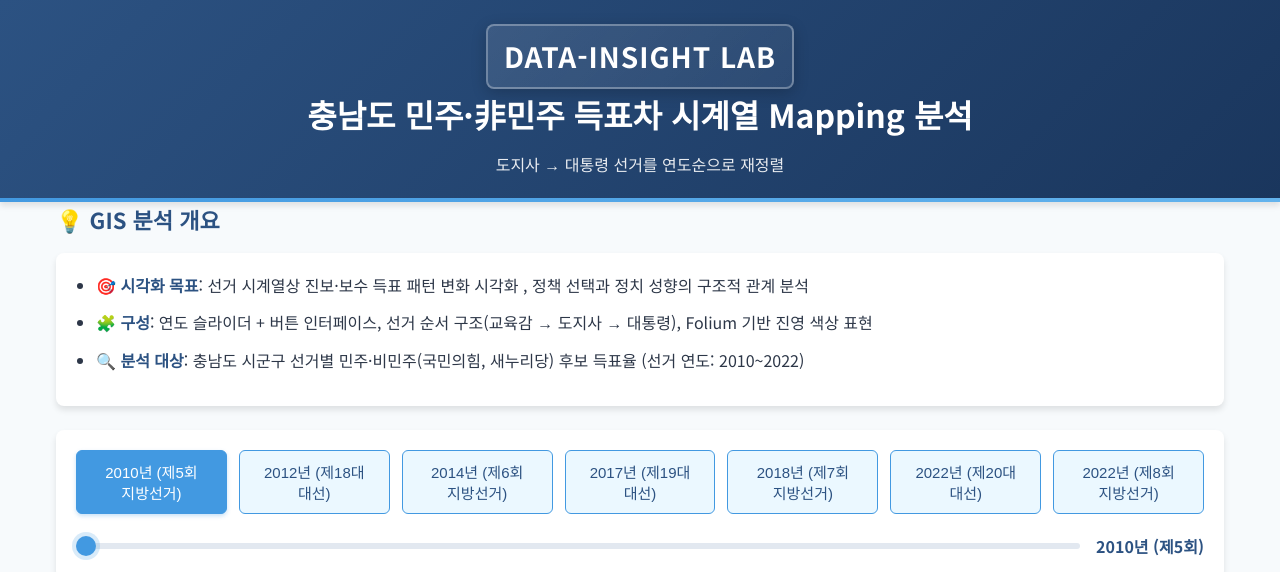
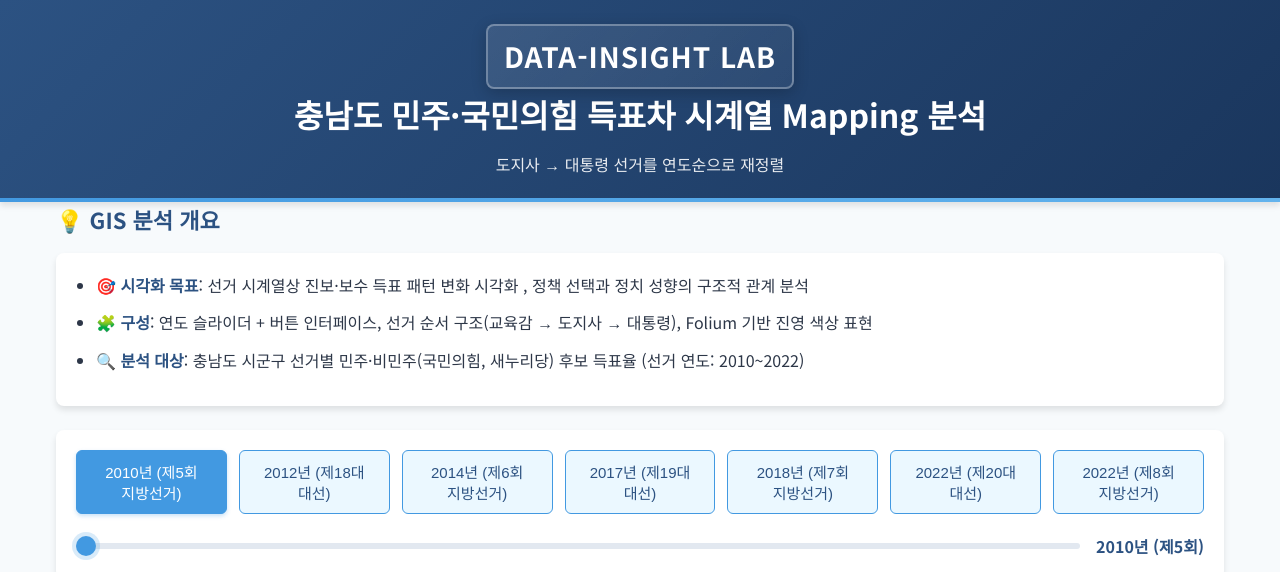
Before and after one commit to smkgun/mapping-chungnam, a plain HTML site: page index.html in a window 1280 px wide. Shown: the top 572 px of the page. Drawn offline with Linux system fonts and the light colour scheme.

Commit message:
Update index.html

```diff
--- a/index.html
+++ b/index.html
@@ -474,7 +474,7 @@
     <div class="container">
       <div class="header-content">
         <div class="logo">Data-Insight LAB</div>
-        <h1>충남도 민주·非민주 득표차 시계열 Mapping 분석</h1>
+        <h1>충남도 민주·국민의힘 득표차 시계열 Mapping 분석</h1>
         <div class="subtitle"> 도지사 → 대통령 선거를 연도순으로 재정렬</div>
       </div>
     </div>
```
